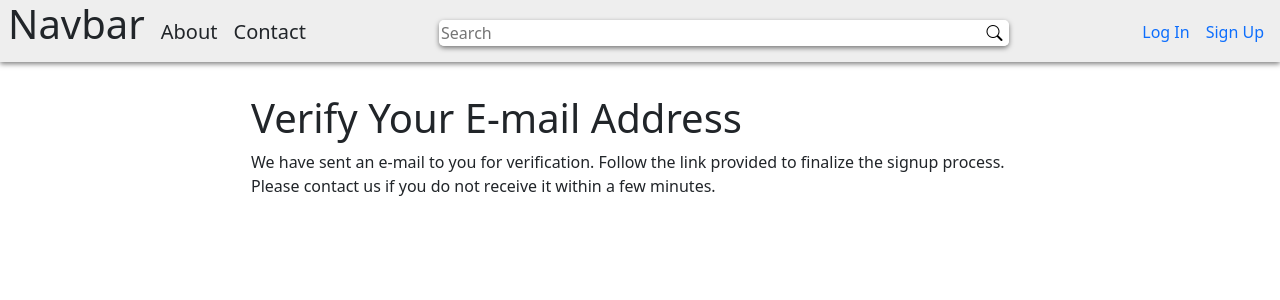
After one commit to andydandy21/movie_review_app, a Django app: template templates/account/verification_sent.html in a window 1280 px wide. The commit adds this page. Shown: the top 300 px of the page. Run offline with Django 3.2, Linux system fonts and the light colour scheme; the template is opened without the code that fills it, so the values that code supplies are empty.

Commit message:
Made email required for new user accounts. Added redirect field to login and sign up pages.

```diff
--- a/movie_review_app/settings.py
+++ b/movie_review_app/settings.py
@@ -171,5 +171,6 @@ DEFAULT_FROM_EMAIL = 'admin@ReelReviews.com'
 #DEFAULT_FROM_EMAIL = 'email.tester4ever@gmail.com'
 
 ACCOUNT_EMAIL_REQUIRED = True
+ACCOUNT_EMAIL_VERIFICATION = 'mandatory'
 ACCOUNT_UNIQUE_EMAIL = True
 ACCOUNT_AUTHENTICATION_METHOD = 'username_email'
--- a/templates/account/login.html
+++ b/templates/account/login.html
@@ -14,6 +14,9 @@
         {% csrf_token %}
         <p><input type="text" name="login" placeholder="Username or e-mail" autocomplete="email" required="" id="id_login">
         <p><input type="password" name="password" placeholder="Password" autocomplete="current-password" required="" id="id_password">
+        {% if redirect_field_value %}
+            <input type="hidden" name="{{ redirect_field_name }}" value="{{ redirect_field_value }}" />
+        {% endif %}
         <div class="submit-group">
             <p class="checkbox-container"><label for="id_remember">Remember Me:</label> <input type="checkbox" name="remember" id="id_remember"></p>
             <div style="margin: 0 0 0 auto">
--- a/templates/account/signup.html
+++ b/templates/account/signup.html
@@ -10,12 +10,15 @@
 {% block content %}
 <div class="account-form-container">
     <h2>Sign Up</h2>
-    <form class="my-form-control" method="post">
+    <form class="my-form-control" id="signup_form" method="post" action="{% url 'account_signup' %}">
         {% csrf_token %}
         <p><input type="email" name="email" placeholder="E-mail address" autocomplete="email" required="" id="id_email"></p>
         <p><input type="text" name="username" placeholder="Username" autocomplete="username" minlength="1" maxlength="150" required="" id="id_username"></p>
         <p><input type="password" name="password1" placeholder="Password" autocomplete="new-password" required="" id="id_password1"></p>
         <p><input type="password" name="password2" placeholder="Password (again)" required="" id="id_password2"></p>
+        {% if redirect_field_value %}
+            <input type="hidden" name="{{ redirect_field_name }}" value="{{ redirect_field_value }}" />
+        {% endif %}
         <div style="text-align: right;">
             <button class="my-btn" type="submit">Sign Up</button>
         </div>
--- /dev/null
+++ b/templates/account/verification_sent.html
@@ -0,0 +1,23 @@
+{% extends "base.html" %}
+{% load static %}
+{% load i18n %}
+{% load account %}
+
+{% block styles %}
+    <link rel="stylesheet" type="text/css" href="{% static 'css/account.css' %}">
+{% endblock styles %}
+
+{% block title %}{% trans "Verify Your E-mail Address" %}{% endblock title %}
+
+{% block content %}
+<div class="account-form-container">
+    <h1>{% trans "Verify Your E-mail Address" %}</h1>
+    <p>
+        {% blocktrans %}
+        We have sent an e-mail to you for verification.
+        Follow the link provided to finalize the signup process.
+        Please contact us if you do not receive it within a few minutes.
+        {% endblocktrans %}
+    </p>
+</div>
+{% endblock %}
```
